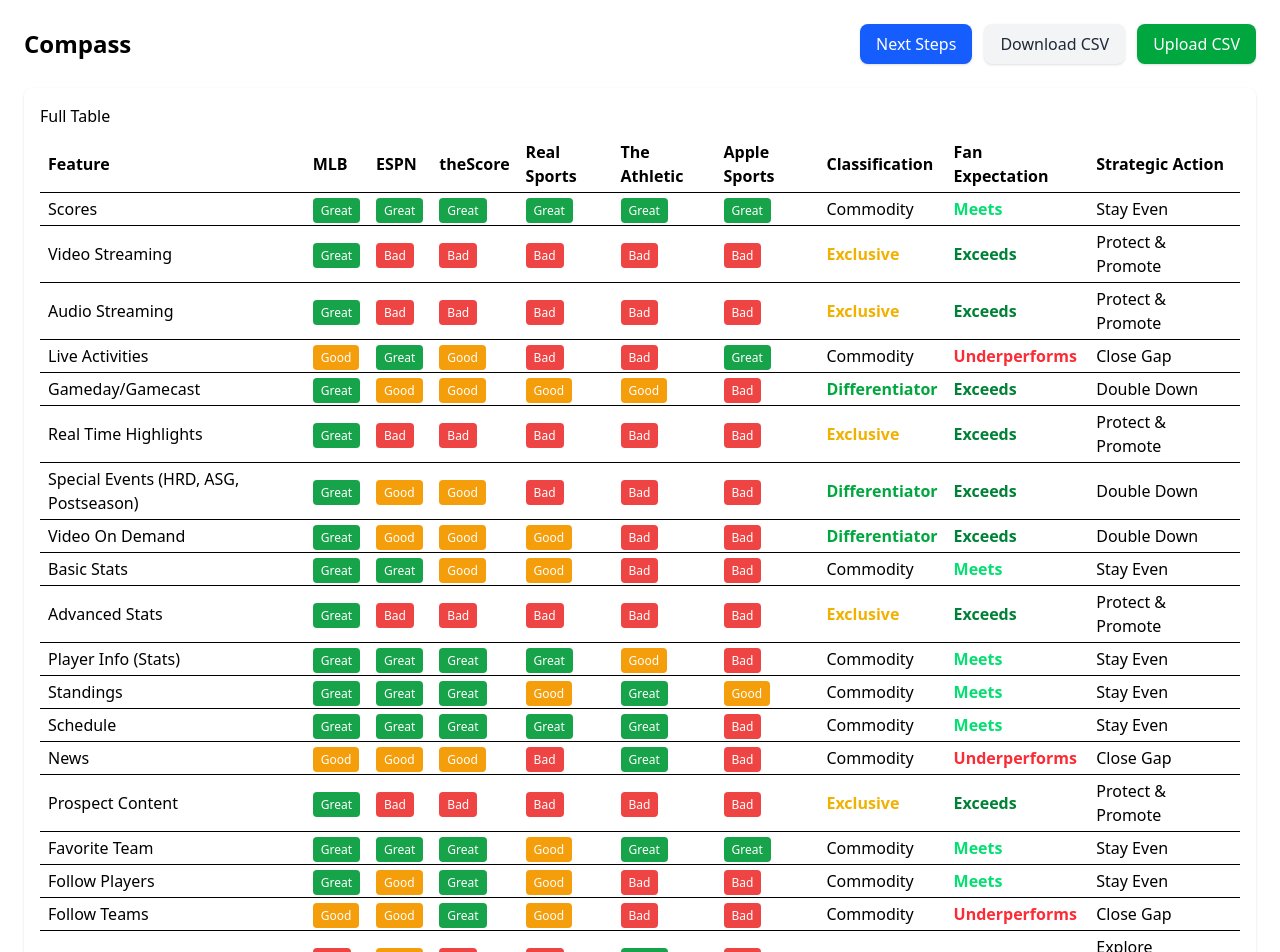
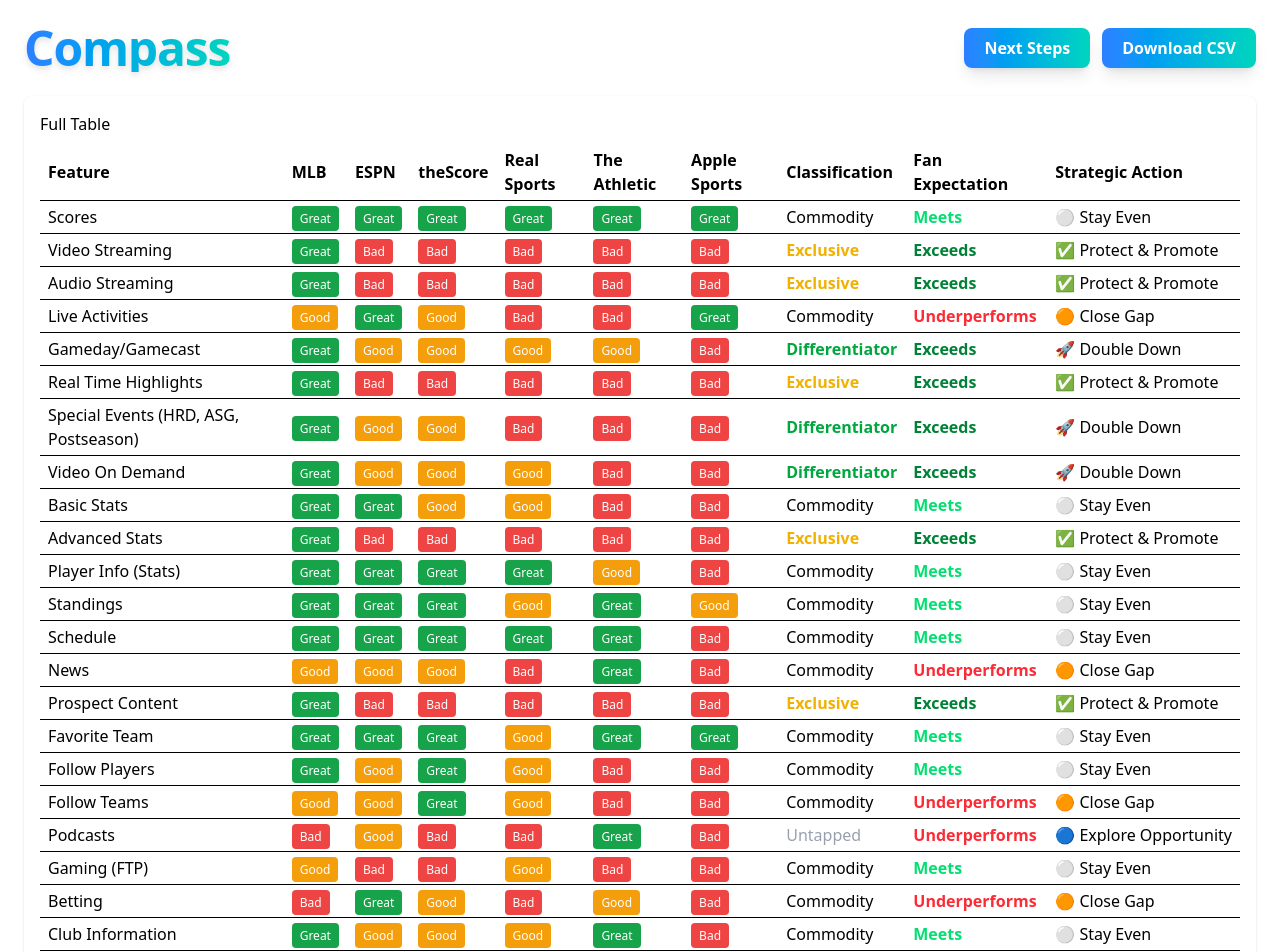
Before and after one commit to kyelindholm/mlbhackathon2025, a React (Create React App) app: page / in a window 1280 px wide. Shown: the top 952 px of the page. Built offline with nearby package versions, Linux system fonts and the light colour scheme.

Commit message:
formatting

```diff
--- a/src/App.js
+++ b/src/App.js
@@ -55,7 +55,7 @@
     'Search': 'Bad',
     'Vertical Video Explore': 'Bad',
     'Fan Content (Community)': 'Bad',
-    'Japanese Support': 'Bad'
+    'Japanese Support': 'Great'
   },
   {
     app: 'ESPN',
@@ -278,29 +278,46 @@
 
   const numeric = useMemo(() => normalizeData(data), [data]);
 
-  function handleCSVUpload(file) {
-    Papa.parse(file, {
-      header: true,
-      complete: (res) => {
-        const rows = res.data.filter(r => r.app);
-        // assume CSV columns: app, feature1, feature2, ... with Bad/Good/Great text
-        setData(rows.map(r => {
-          const out = { app: r.app };
-          FEATURES.forEach(f => out[f] = r[f] ?? 'Bad');
-          return out;
-        }));
+  function exportSampleCSV() {
+    // Header: Feature, all apps, Classification, Fan Expectation, Strategic Action
+    const header = ['Feature', ...data.map(d => d.app), 'Classification', 'Fan Expectation', 'Strategic Action'];
+    const rows = FEATURES.map(feature => {
+      const mlbRow = data.find(d => d.app === 'MLB');
+      const mlbScore = mlbRow ? mlbRow[feature] : 'Bad';
+      const others = data.filter(d => d.app !== 'MLB').map(d => d[feature]);
+      const classification = categorizeFeature(mlbScore, others);
+      const fanExpectation = compareWithCompetitors(mlbScore, others);
+      let strategicAction = '';
+      if (classification === 'Exclusive') {
+        if (fanExpectation === 'Exceeds' || fanExpectation === 'Meets') strategicAction = 'Protect & Promote';
+        else if (fanExpectation === 'Underperforms') strategicAction = 'Urgent Fix';
+      } else if (classification === 'Differentiator') {
+        if (fanExpectation === 'Exceeds') strategicAction = 'Double Down';
+        else if (fanExpectation === 'Meets') strategicAction = 'Maintain Edge';
+        else if (fanExpectation === 'Underperforms') strategicAction = 'Recover Advantage';
+      } else if (classification === 'Commodity') {
+        if (fanExpectation === 'Exceeds') strategicAction = 'Efficiency Play';
+        else if (fanExpectation === 'Meets') strategicAction = 'Stay Even';
+        else if (fanExpectation === 'Underperforms') strategicAction = 'Close Gap';
+      } else if (classification === 'Untapped' && fanExpectation === 'Underperforms') {
+        strategicAction = 'Explore Opportunity';
       }
+      return [
+        feature,
+        ...data.map(d => d[feature]),
+        classification,
+        fanExpectation,
+        strategicAction
+      ];
     });
-  }
-
-  function exportSampleCSV() {
-    const header = ['app', ...FEATURES];
-    const rows = data.map(d => header.map(h => d[h] ?? (h === 'app' ? d.app : 'Bad')));
-    const csv = [header, ...rows].map(r => r.join(',')).join('\n');
+    // Wrap each field in double quotes to handle commas/newlines in feature names
+    const csv = [header, ...rows]
+      .map(r => r.map(field => `"${String(field).replace(/"/g, '""')}"`).join(','))
+      .join('\n');
     const blob = new Blob([csv], { type: 'text/csv' });
     const url = URL.createObjectURL(blob);
     const a = document.createElement('a');
-    a.href = url; a.download = 'mlb-app-comparator-sample.csv';
+    a.href = url; a.download = 'mlb-app-comparator-table.csv';
     a.click();
   }
 
@@ -361,11 +378,13 @@
   return (
     <div className="p-6 max-w-7xl mx-auto">
       <header className="flex items-center justify-between mb-6">
-        <h1 className="text-2xl font-semibold">Compass</h1>
+        <h1 className="text-4xl sm:text-5xl font-extrabold tracking-tight bg-clip-text text-transparent bg-gradient-to-r from-blue-500 to-teal-400 drop-shadow-md">
+          Compass
+        </h1>
         <div className="flex items-center gap-3">
           {/* Primary action button */}
           <button
-            className="px-4 py-2 bg-blue-600 text-white font-medium rounded-lg shadow hover:bg-blue-700 focus:outline-none focus:ring-2 focus:ring-blue-400 focus:ring-offset-1 transition"
+            className="px-5 py-2 bg-gradient-to-r from-blue-500 to-teal-400 text-white font-semibold rounded-lg shadow-lg hover:from-blue-600 hover:to-teal-500 focus:outline-none focus:ring-2 focus:ring-blue-400 focus:ring-offset-1 transition cursor-pointer"
             title="Generate next steps"
           >
             Next Steps
@@ -373,30 +392,19 @@
 
           {/* Secondary action button */}
           <button
-            className="px-4 py-2 bg-gray-100 text-gray-800 font-medium rounded-lg shadow-sm hover:bg-gray-200 focus:outline-none focus:ring-2 focus:ring-gray-300 focus:ring-offset-1 transition"
+            className="px-5 py-2 bg-gradient-to-r from-blue-500 to-teal-400 text-white font-semibold rounded-lg shadow-lg hover:from-blue-600 hover:to-teal-500 focus:outline-none focus:ring-2 focus:ring-blue-400 focus:ring-offset-1 transition cursor-pointer"
             onClick={exportSampleCSV}
           >
             Download CSV
           </button>
-
-          {/* File upload styled as button */}
-          <label className="relative px-4 py-2 bg-green-600 text-white font-medium rounded-lg shadow hover:bg-green-700 focus:outline-none focus:ring-2 focus:ring-green-400 focus:ring-offset-1 cursor-pointer transition">
-            Upload CSV
-            <input
-              type="file"
-              accept=".csv,text/csv"
-              className="absolute inset-0 w-full h-full opacity-0 cursor-pointer"
-              onChange={(e) => handleCSVUpload(e.target.files[0])}
-            />
-  </label>
-</div>
+        </div>
       </header>
 
 
       <section className="mt-6 bg-white p-4 my-4 rounded-lg shadow">
         <h2 className="font-medium mb-2">Full Table</h2>
-        <div className="overflow-x-auto">
-          <table className="min-w-full text-left">
+        <div className="overflow-x-auto" style={{minWidth: '1100px'}}>
+          <table className="min-w-full text-left" style={{minWidth: '1100px'}}>
             <thead>
               <tr>
                 <th className="px-2 py-1">Feature</th>
@@ -418,18 +426,18 @@
                 const fanExpectation = compareWithCompetitors(mlbScore, others);
                 let strategicAction = '';
                 if (classification === 'Exclusive') {
-                  if (fanExpectation === 'Exceeds' || fanExpectation === 'Meets') strategicAction = 'Protect & Promote';
-                  else if (fanExpectation === 'Underperforms') strategicAction = 'Urgent Fix';
+                  if (fanExpectation === 'Exceeds' || fanExpectation === 'Meets') strategicAction = '✅ Protect & Promote';
+                  else if (fanExpectation === 'Underperforms') strategicAction = '🔴 Urgent Fix';
                 } else if (classification === 'Differentiator') {
-                  if (fanExpectation === 'Exceeds') strategicAction = 'Double Down';
-                  else if (fanExpectation === 'Meets') strategicAction = 'Maintain Edge';
-                  else if (fanExpectation === 'Underperforms') strategicAction = 'Recover Advantage';
+                  if (fanExpectation === 'Exceeds') strategicAction = '🚀 Double Down';
+                  else if (fanExpectation === 'Meets') strategicAction = '🟢 Maintain Edge';
+                  else if (fanExpectation === 'Underperforms') strategicAction = '🟠 Recover Advantage';
                 } else if (classification === 'Commodity') {
-                  if (fanExpectation === 'Exceeds') strategicAction = 'Efficiency Play';
-                  else if (fanExpectation === 'Meets') strategicAction = 'Stay Even';
-                  else if (fanExpectation === 'Underperforms') strategicAction = 'Close Gap';
+                  if (fanExpectation === 'Exceeds') strategicAction = '⚪ Efficiency Play';
+                  else if (fanExpectation === 'Meets') strategicAction = '⚪ Stay Even';
+                  else if (fanExpectation === 'Underperforms') strategicAction = '🟠 Close Gap';
                 } else if (classification === 'Untapped' && fanExpectation === 'Underperforms') {
-                  strategicAction = 'Explore Opportunity';
+                  strategicAction = '🔵 Explore Opportunity';
                 }
                 return (
                   <tr key={feature} className="border-t">
@@ -455,7 +463,7 @@
                     }>
                       {fanExpectation}
                     </td>
-                    <td className="px-2 py-1">{strategicAction}</td>
+                    <td className="px-2 py-1 whitespace-nowrap">{strategicAction}</td>
                   </tr>
                 );
               })}
--- a/src/index.css
+++ b/src/index.css
@@ -12,6 +12,8 @@
     --color-green-400: oklch(79.2% 0.209 151.711);
     --color-green-600: oklch(62.7% 0.194 149.214);
     --color-green-700: oklch(52.7% 0.154 150.069);
+    --color-teal-400: oklch(77.7% 0.152 181.912);
+    --color-teal-500: oklch(70.4% 0.14 182.503);
     --color-blue-400: oklch(70.7% 0.165 254.624);
     --color-blue-500: oklch(62.3% 0.214 259.815);
     --color-blue-600: oklch(54.6% 0.245 262.881);
@@ -23,6 +25,7 @@
     --color-gray-600: oklch(44.6% 0.03 256.802);
     --color-gray-700: oklch(37.3% 0.034 259.733);
     --color-gray-800: oklch(27.8% 0.033 256.848);
+    --color-gray-900: oklch(21% 0.034 264.665);
     --color-white: #fff;
     --spacing: 0.25rem;
     --container-7xl: 80rem;
@@ -34,9 +37,17 @@
     --text-lg--line-height: calc(1.75 / 1.125);
     --text-2xl: 1.5rem;
     --text-2xl--line-height: calc(2 / 1.5);
+    --text-4xl: 2.25rem;
+    --text-4xl--line-height: calc(2.5 / 2.25);
+    --text-5xl: 3rem;
+    --text-5xl--line-height: 1;
     --font-weight-medium: 500;
     --font-weight-semibold: 600;
+    --font-weight-extrabold: 800;
+    --tracking-tight: -0.025em;
     --radius-lg: 0.5rem;
+    --drop-shadow-md: 0 3px 3px rgb(0 0 0 / 0.12);
+    --animate-pulse: pulse 2s cubic-bezier(0.4, 0, 0.6, 1) infinite;
     --default-transition-duration: 150ms;
     --default-transition-timing-function: cubic-bezier(0.4, 0, 0.2, 1);
     --default-font-family: var(--font-sans);
@@ -352,6 +363,21 @@
   .bg-white {
     background-color: var(--color-white);
   }
+  .bg-gradient-to-r {
+    --tw-gradient-position: to right in oklab;
+    background-image: linear-gradient(var(--tw-gradient-stops));
+  }
+  .from-blue-500 {
+    --tw-gradient-from: var(--color-blue-500);
+    --tw-gradient-stops: var(--tw-gradient-via-stops, var(--tw-gradient-position), var(--tw-gradient-from) var(--tw-gradient-from-position), var(--tw-gradient-to) var(--tw-gradient-to-position));
+  }
+  .to-teal-400 {
+    --tw-gradient-to: var(--color-teal-400);
+    --tw-gradient-stops: var(--tw-gradient-via-stops, var(--tw-gradient-position), var(--tw-gradient-from) var(--tw-gradient-from-position), var(--tw-gradient-to) var(--tw-gradient-to-position));
+  }
+  .bg-clip-text {
+    background-clip: text;
+  }
   .p-2 {
     padding: calc(var(--spacing) * 2);
   }
@@ -373,6 +399,9 @@
   .px-4 {
     padding-inline: calc(var(--spacing) * 4);
   }
+  .px-5 {
+    padding-inline: calc(var(--spacing) * 5);
+  }
   .py-1 {
     padding-block: calc(var(--spacing) * 1);
   }
@@ -386,6 +415,10 @@
     font-size: var(--text-2xl);
     line-height: var(--tw-leading, var(--text-2xl--line-height));
   }
+  .text-4xl {
+    font-size: var(--text-4xl);
+    line-height: var(--tw-leading, var(--text-4xl--line-height));
+  }
   .text-lg {
     font-size: var(--text-lg);
     line-height: var(--tw-leading, var(--text-lg--line-height));
@@ -398,6 +431,10 @@
     font-size: var(--text-xs);
     line-height: var(--tw-leading, var(--text-xs--line-height));
   }
+  .font-extrabold {
+    --tw-font-weight: var(--font-weight-extrabold);
+    font-weight: var(--font-weight-extrabold);
+  }
   .font-medium {
     --tw-font-weight: var(--font-weight-medium);
     font-weight: var(--font-weight-medium);
@@ -405,6 +442,13 @@
   .font-semibold {
     --tw-font-weight: var(--font-weight-semibold);
     font-weight: var(--font-weight-semibold);
+  }
+  .tracking-tight {
+    --tw-tracking: var(--tracking-tight);
+    letter-spacing: var(--tracking-tight);
+  }
+  .whitespace-nowrap {
+    white-space: nowrap;
   }
   .text-blue-600 {
     color: var(--color-blue-600);
@@ -421,6 +465,9 @@
   .text-gray-800 {
     color: var(--color-gray-800);
   }
+  .text-gray-900 {
+    color: var(--color-gray-900);
+  }
   .text-green-400 {
     color: var(--color-green-400);
   }
@@ -432,6 +479,9 @@
   }
   .text-red-500 {
     color: var(--color-red-500);
+  }
+  .text-transparent {
+    color: transparent;
   }
   .text-white {
     color: var(--color-white);
@@ -449,6 +499,10 @@
     --tw-shadow: 0 1px 3px 0 var(--tw-shadow-color, rgb(0 0 0 / 0.1)), 0 1px 2px -1px var(--tw-shadow-color, rgb(0 0 0 / 0.1));
     box-shadow: var(--tw-inset-shadow), var(--tw-inset-ring-shadow), var(--tw-ring-offset-shadow), var(--tw-ring-shadow), var(--tw-shadow);
   }
+  .shadow-lg {
+    --tw-shadow: 0 10px 15px -3px var(--tw-shadow-color, rgb(0 0 0 / 0.1)), 0 4px 6px -4px var(--tw-shadow-color, rgb(0 0 0 / 0.1));
+    box-shadow: var(--tw-inset-shadow), var(--tw-inset-ring-shadow), var(--tw-ring-offset-shadow), var(--tw-ring-shadow), var(--tw-shadow);
+  }
   .shadow-sm {
     --tw-shadow: 0 1px 3px 0 var(--tw-shadow-color, rgb(0 0 0 / 0.1)), 0 1px 2px -1px var(--tw-shadow-color, rgb(0 0 0 / 0.1));
     box-shadow: var(--tw-inset-shadow), var(--tw-inset-ring-shadow), var(--tw-ring-offset-shadow), var(--tw-ring-shadow), var(--tw-shadow);
@@ -457,10 +511,25 @@
     outline-style: var(--tw-outline-style);
     outline-width: 1px;
   }
+  .drop-shadow-md {
+    --tw-drop-shadow-size: drop-shadow(0 3px 3px var(--tw-drop-shadow-color, rgb(0 0 0 / 0.12)));
+    --tw-drop-shadow: drop-shadow(var(--drop-shadow-md));
+    filter: var(--tw-blur,) var(--tw-brightness,) var(--tw-contrast,) var(--tw-grayscale,) var(--tw-hue-rotate,) var(--tw-invert,) var(--tw-saturate,) var(--tw-sepia,) var(--tw-drop-shadow,);
+  }
+  .filter {
+    filter: var(--tw-blur,) var(--tw-brightness,) var(--tw-contrast,) var(--tw-grayscale,) var(--tw-hue-rotate,) var(--tw-invert,) var(--tw-saturate,) var(--tw-sepia,) var(--tw-drop-shadow,);
+  }
   .transition {
     transition-property: color, background-color, border-color, outline-color, text-decoration-color, fill, stroke, --tw-gradient-from, --tw-gradient-via, --tw-gradient-to, opacity, box-shadow, transform, translate, scale, rotate, filter, -webkit-backdrop-filter, backdrop-filter, display, content-visibility, overlay, pointer-events;
     transition-timing-function: var(--tw-ease, var(--default-transition-timing-function));
     transition-duration: var(--tw-duration, var(--default-transition-duration));
+  }
+  .hover\:animate-pulse {
+    &:hover {
+      @media (hover: hover) {
+        animation: var(--animate-pulse);
+      }
+    }
   }
   .hover\:bg-blue-700 {
     &:hover {
@@ -480,6 +549,22 @@
     &:hover {
       @media (hover: hover) {
         background-color: var(--color-green-700);
+      }
+    }
+  }
+  .hover\:from-blue-600 {
+    &:hover {
+      @media (hover: hover) {
+        --tw-gradient-from: var(--color-blue-600);
+        --tw-gradient-stops: var(--tw-gradient-via-stops, var(--tw-gradient-position), var(--tw-gradient-from) var(--tw-gradient-from-position), var(--tw-gradient-to) var(--tw-gradient-to-position));
+      }
+    }
+  }
+  .hover\:to-teal-500 {
+    &:hover {
+      @media (hover: hover) {
+        --tw-gradient-to: var(--color-teal-500);
+        --tw-gradient-stops: var(--tw-gradient-via-stops, var(--tw-gradient-position), var(--tw-gradient-from) var(--tw-gradient-from-position), var(--tw-gradient-to) var(--tw-gradient-to-position));
       }
     }
   }
@@ -521,6 +606,12 @@
       outline-style: none;
     }
   }
+  .sm\:text-5xl {
+    @media (width >= 40rem) {
+      font-size: var(--text-5xl);
+      line-height: var(--tw-leading, var(--text-5xl--line-height));
+    }
+  }
   .lg\:grid-cols-3 {
     @media (width >= 64rem) {
       grid-template-columns: repeat(3, minmax(0, 1fr));
@@ -542,7 +633,53 @@
   inherits: false;
   initial-value: solid;
 }
+@property --tw-gradient-position {
+  syntax: "*";
+  inherits: false;
+}
+@property --tw-gradient-from {
+  syntax: "<color>";
+  inherits: false;
+  initial-value: #0000;
+}
+@property --tw-gradient-via {
+  syntax: "<color>";
+  inherits: false;
+  initial-value: #0000;
+}
+@property --tw-gradient-to {
+  syntax: "<color>";
+  inherits: false;
+  initial-value: #0000;
+}
+@property --tw-gradient-stops {
+  syntax: "*";
+  inherits: false;
+}
+@property --tw-gradient-via-stops {
+  syntax: "*";
+  inherits: false;
+}
+@property --tw-gradient-from-position {
+  syntax: "<length-percentage>";
+  inherits: false;
+  initial-value: 0%;
+}
+@property --tw-gradient-via-position {
+  syntax: "<length-percentage>";
+  inherits: false;
+  initial-value: 50%;
+}
+@property --tw-gradient-to-position {
+  syntax: "<length-percentage>";
+  inherits: false;
+  initial-value: 100%;
+}
 @property --tw-font-weight {
+  syntax: "*";
+  inherits: false;
+}
+@property --tw-tracking {
   syntax: "*";
   inherits: false;
 }
@@ -616,13 +753,81 @@
   inherits: false;
   initial-value: solid;
 }
+@property --tw-blur {
+  syntax: "*";
+  inherits: false;
+}
+@property --tw-brightness {
+  syntax: "*";
+  inherits: false;
+}
+@property --tw-contrast {
+  syntax: "*";
+  inherits: false;
+}
+@property --tw-grayscale {
+  syntax: "*";
+  inherits: false;
+}
+@property --tw-hue-rotate {
+  syntax: "*";
+  inherits: false;
+}
+@property --tw-invert {
+  syntax: "*";
+  inherits: false;
+}
+@property --tw-opacity {
+  syntax: "*";
+  inherits: false;
+}
+@property --tw-saturate {
+  syntax: "*";
+  inherits: false;
+}
+@property --tw-sepia {
+  syntax: "*";
+  inherits: false;
+}
+@property --tw-drop-shadow {
+  syntax: "*";
+  inherits: false;
+}
+@property --tw-drop-shadow-color {
+  syntax: "*";
+  inherits: false;
+}
+@property --tw-drop-shadow-alpha {
+  syntax: "<percentage>";
+  inherits: false;
+  initial-value: 100%;
+}
+@property --tw-drop-shadow-size {
+  syntax: "*";
+  inherits: false;
+}
+@keyframes pulse {
+  50% {
+    opacity: 0.5;
+  }
+}
 @layer properties {
   @supports ((-webkit-hyphens: none) and (not (margin-trim: inline))) or ((-moz-orient: inline) and (not (color:rgb(from red r g b)))) {
     *, ::before, ::after, ::backdrop {
       --tw-space-y-reverse: 0;
       --tw-space-x-reverse: 0;
       --tw-border-style: solid;
+      --tw-gradient-position: initial;
+      --tw-gradient-from: #0000;
+      --tw-gradient-via: #0000;
+      --tw-gradient-to: #0000;
+      --tw-gradient-stops: initial;
+      --tw-gradient-via-stops: initial;
+      --tw-gradient-from-position: 0%;
+      --tw-gradient-via-position: 50%;
+      --tw-gradient-to-position: 100%;
       --tw-font-weight: initial;
+      --tw-tracking: initial;
       --tw-shadow: 0 0 #0000;
       --tw-shadow-color: initial;
       --tw-shadow-alpha: 100%;
@@ -638,6 +843,19 @@
       --tw-ring-offset-color: #fff;
       --tw-ring-offset-shadow: 0 0 #0000;
       --tw-outline-style: solid;
+      --tw-blur: initial;
+      --tw-brightness: initial;
+      --tw-contrast: initial;
+      --tw-grayscale: initial;
+      --tw-hue-rotate: initial;
+      --tw-invert: initial;
+      --tw-opacity: initial;
+      --tw-saturate: initial;
+      --tw-sepia: initial;
+      --tw-drop-shadow: initial;
+      --tw-drop-shadow-color: initial;
+      --tw-drop-shadow-alpha: 100%;
+      --tw-drop-shadow-size: initial;
     }
   }
 }
```
